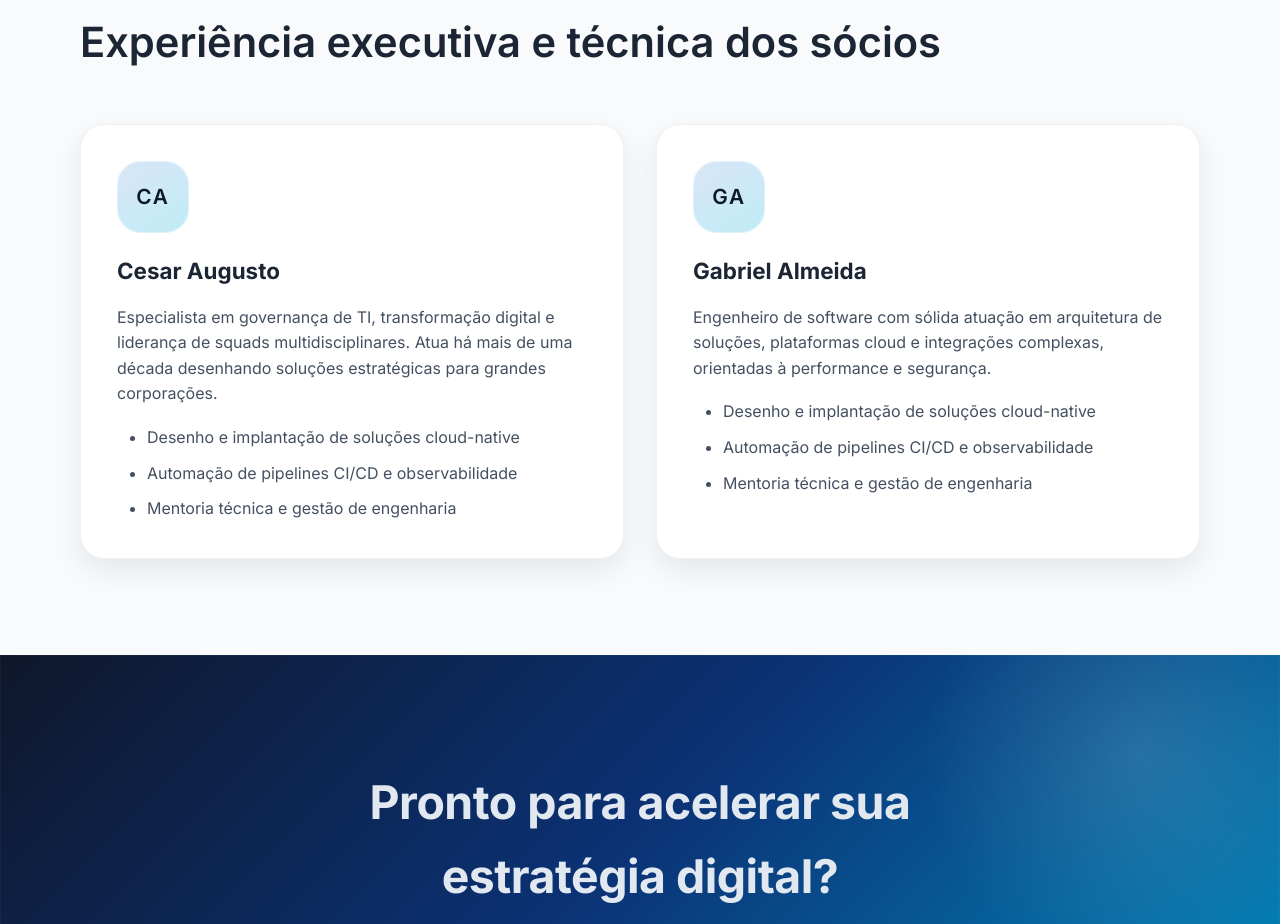
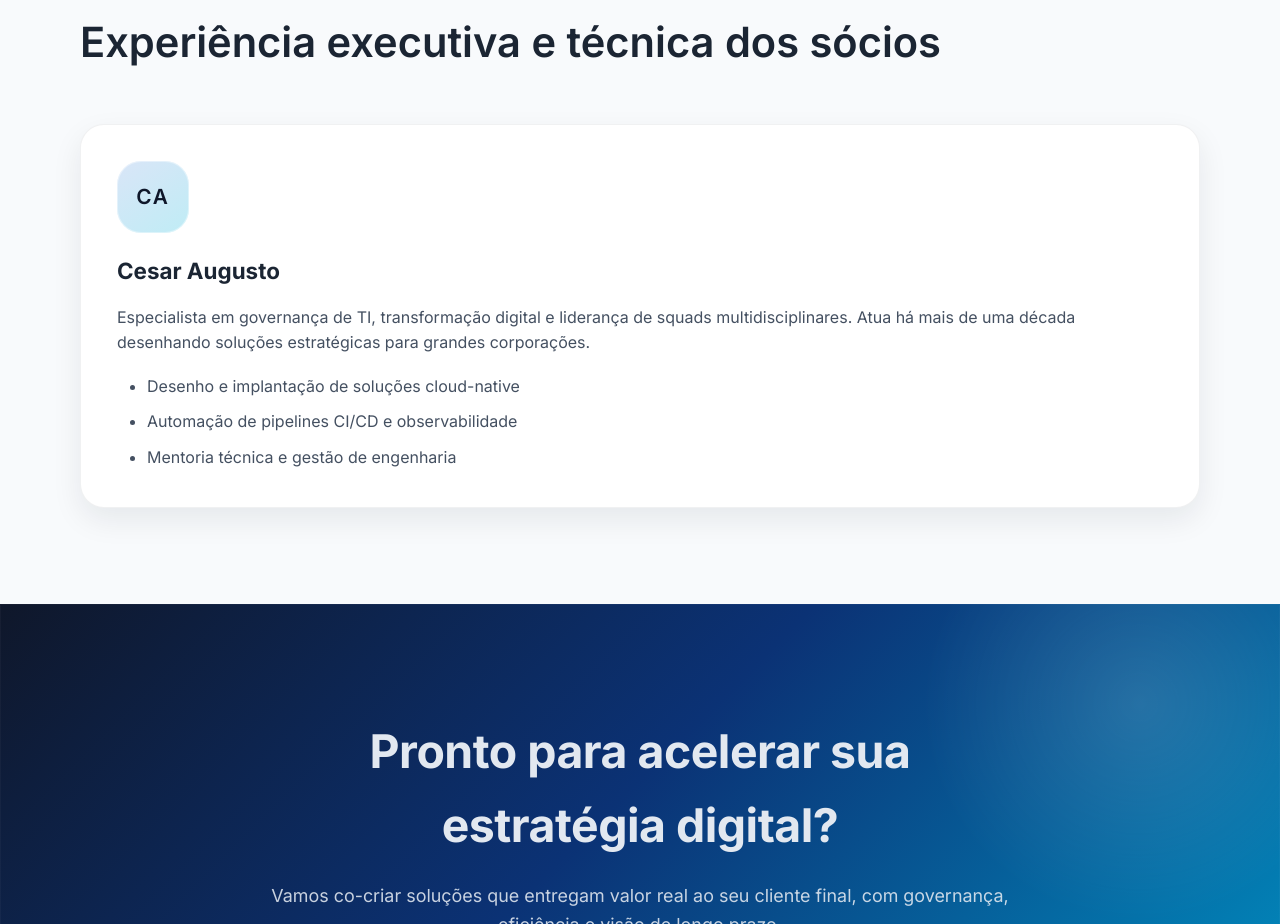
Before and after one commit to CAS-IT-Solutions/site-casitsolutions, a website: page public/index.html in a window 1280 px wide. Shown: the part 3248-4172 px from the top of the page. Drawn offline with Linux system fonts and the light colour scheme.

Commit message:
Update index.html

```diff
--- a/public/index.html
+++ b/public/index.html
@@ -194,21 +194,6 @@
             <li>Mentoria técnica e gestão de engenharia</li>
           </ul>
         </article>
-        <article class="founder-card">
-          <div class="founder-avatar" aria-hidden="true">
-            <span>GA</span>
-          </div>
-          <h3>Gabriel Almeida</h3>
-          <p>
-            Engenheiro de software com sólida atuação em arquitetura de soluções, plataformas cloud e integrações complexas,
-            orientadas à performance e segurança.
-          </p>
-          <ul class="bullet-list">
-            <li>Desenho e implantação de soluções cloud-native</li>
-            <li>Automação de pipelines CI/CD e observabilidade</li>
-            <li>Mentoria técnica e gestão de engenharia</li>
-          </ul>
-        </article>
       </div>
     </section>
 
```
